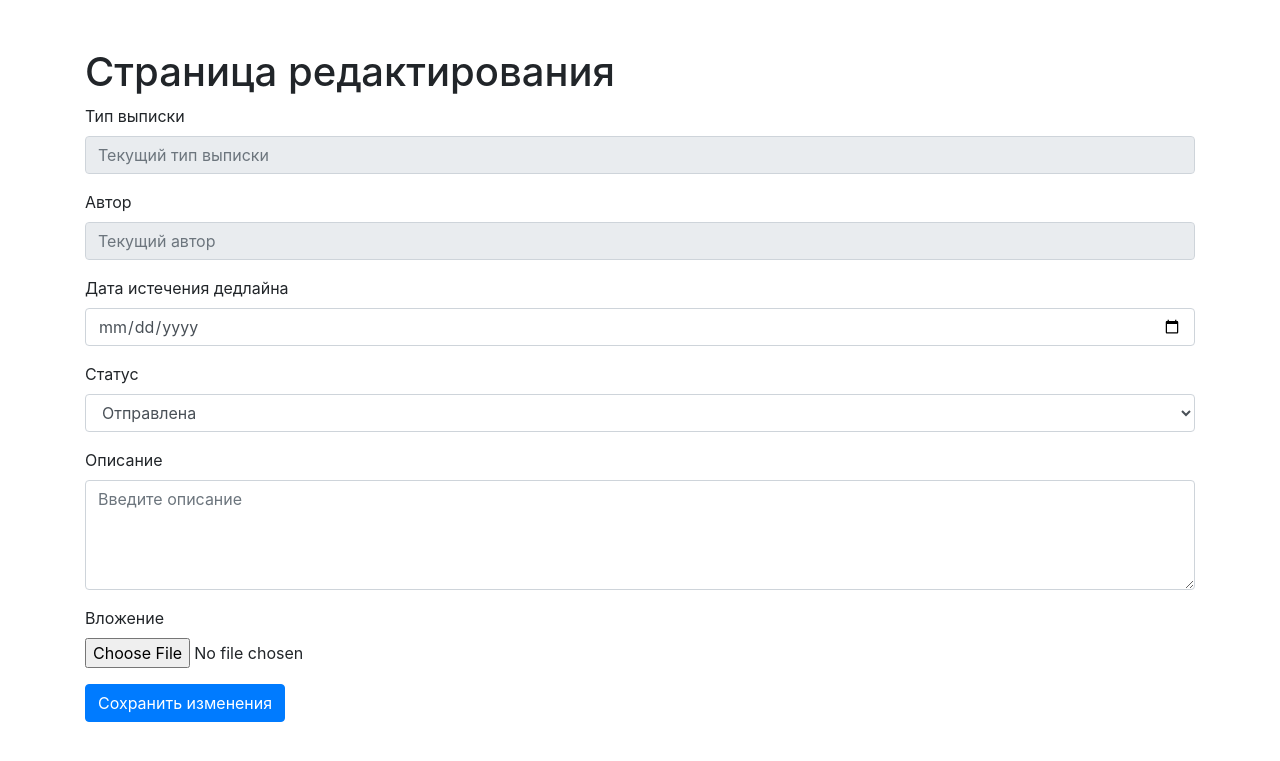
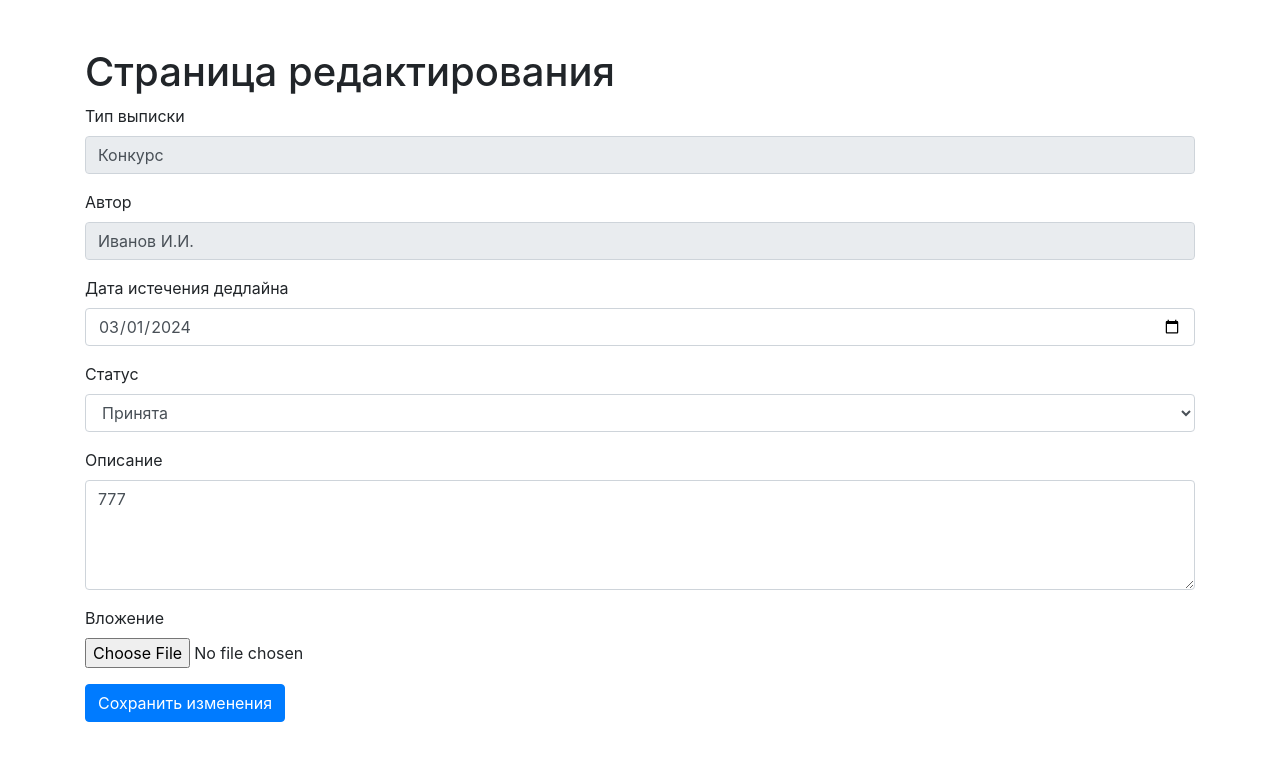
Before and after one commit to daniil-novel/MOSIT-admin-excerpt, a Flask app: page /edit/2 in a window 1280 px wide. Shown: the top 761 px of the page. Run offline with Flask 3, Linux system fonts and the light colour scheme; a user stored in the database is signed in; some libraries are stand-ins or nearby versions.

Commit message:
версия с удалением и редактированием заявок

```diff
--- a/app/templates/edit.html
+++ b/app/templates/edit.html
@@ -15,27 +15,27 @@
             <input type="hidden" name="request_id" value="{{ request_id }}">
             <div class="form-group">
                 <label for="type">Тип выписки</label>
-                <input type="text" class="form-control" id="type" placeholder="Текущий тип выписки" value="{{ request_type }}" readonly>
+                <input type="text" class="form-control" id="type" placeholder="Текущий тип выписки" value="{{ article.request_type }}" readonly>
             </div>
             <div class="form-group">
                 <label for="author">Автор</label>
-                <input type="text" class="form-control" id="author" placeholder="Текущий автор" value="{{ author }}" readonly>
+                <input type="text" class="form-control" id="author" placeholder="Текущий автор" value="{{ article.author }}" readonly>
             </div>
             <div class="form-group">
                 <label for="deadline">Дата истечения дедлайна</label>
-                <input type="date" class="form-control" id="deadline" value="{{ deadline_date }}" required>
+                <input type="date" class="form-control" id="deadline" name="deadline" value="{{ article.deadline_date }}" required>
             </div>
             <div class="form-group">
                 <label for="status">Статус</label>
-                <select class="form-control" id="status" required>
-                    <option value="Отправлена" {% if status == 'Отправлена' %}selected{% endif %}>Отправлена</option>
-                    <option value="Принята" {% if status == 'Принята' %}selected{% endif %}>Принята</option>
-                    <option value="Выполнена" {% if status == 'Выполнена' %}selected{% endif %}>Выполнена</option>
+                <select class="form-control" id="status" name="status" required>
+                    <option value="Отправлена" {% if article.status == 'Отправлена' %}selected{% endif %}>Отправлена</option>
+                    <option value="Принята" {% if article.status == 'Принята' %}selected{% endif %}>Принята</option>
+                    <option value="Выполнена" {% if article.status == 'Выполнена' %}selected{% endif %}>Выполнена</option>
                 </select>
             </div>
             <div class="form-group">
                 <label for="description">Описание</label>
-                <textarea class="form-control" id="description" rows="4" placeholder="Введите описание">{{ description }}</textarea>
+                <textarea class="form-control" id="description" name="description" rows="4" placeholder="Введите описание">{{ article.description }}</textarea>
             </div>
             <div class="form-group">
                 <label for="attachment">Вложение</label>
--- a/app/views.py
+++ b/app/views.py
@@ -91,7 +91,8 @@ def edit(request_id):
     if request.method == 'POST':
         if 'deadline' in request.form:
             article.deadline_date = request.form['deadline']
-        article.status = "Отредактирована"
+        if 'status' in request.form:
+            article.status = request.form['status']
         if 'description' in request.form:
             article.description = request.form['description']
 
@@ -101,14 +102,7 @@ def edit(request_id):
             if file.filename != '' and allowed_file(file.filename):
                 filename = secure_filename(file.filename)
                 file.save(os.path.join(app.config['UPLOAD_FOLDER'], filename))
-            else:
-                flash('Недопустимый формат файла', 'danger')
-                return redirect(request.url)
-        else:
-            filename = None  # Оставляем текущий файл без изменений
-
-        if filename:
-            article.attachment = filename  # Обновление имени файла, если загружен новый файл
+                article.attachment = filename  # Обновление имени файла, если загружен новый файл
 
         try:
             db.session.commit()
@@ -117,7 +111,8 @@ def edit(request_id):
             return "Ошибка редактирования"
     else:
         # Если GET-запрос, просто отображаем форму редактирования
-        return render_template('edit.html', request_id=request_id, **request.form)
+        return render_template('edit.html', request_id=request_id, article=article)
+
 """
 @app.route('/profile')
 @login_required
```
Also changed, not shown: instance/site.db.
